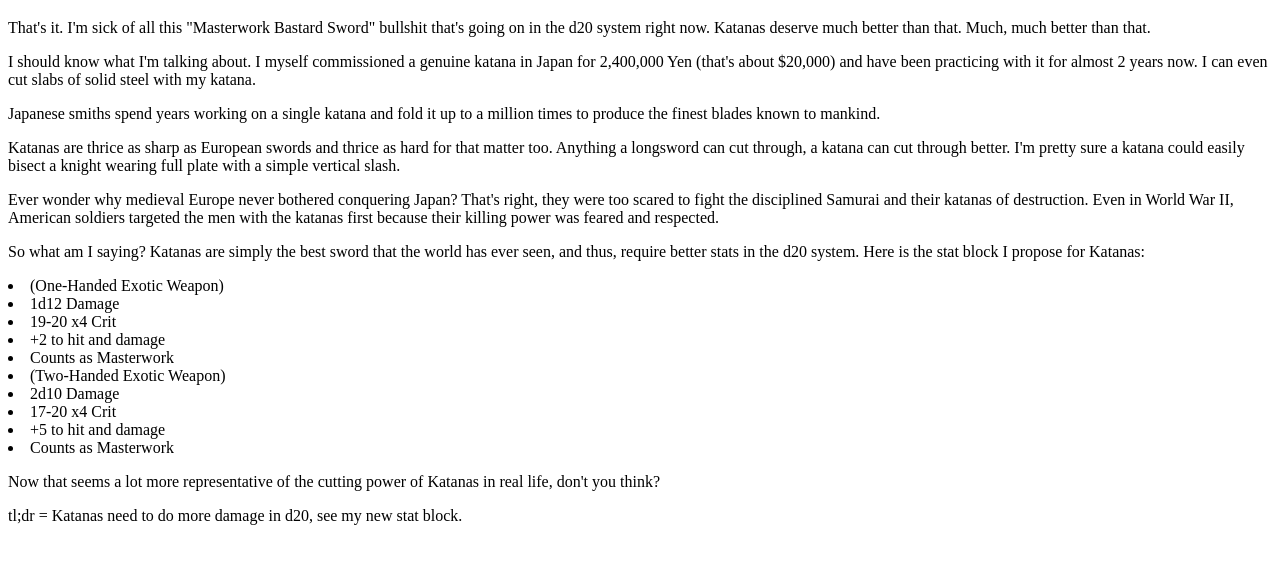
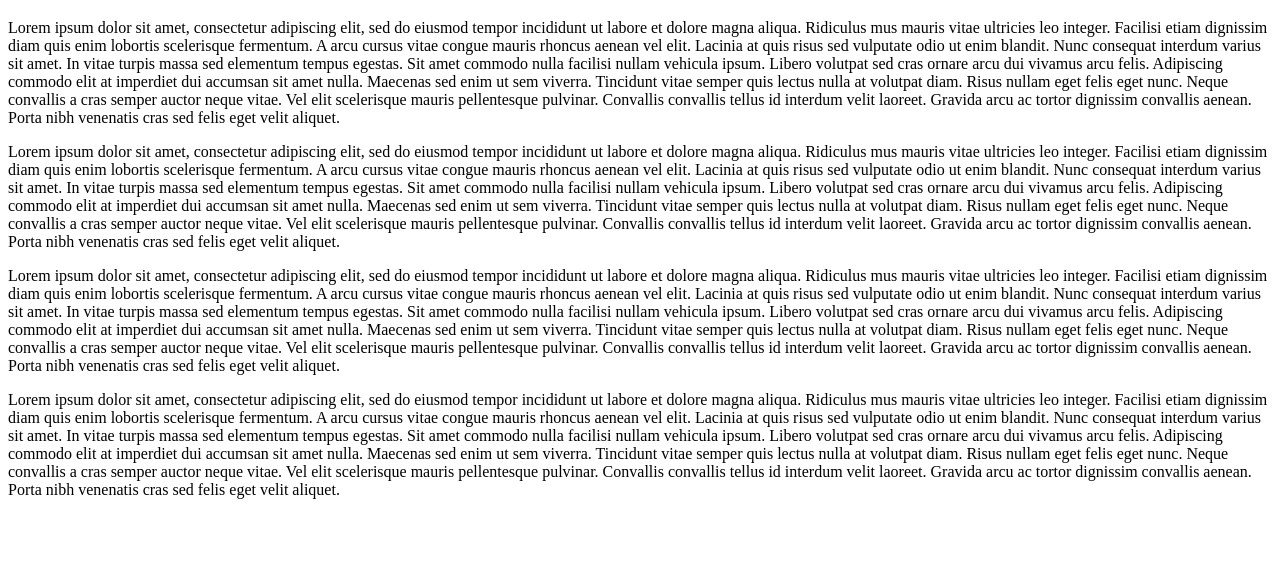
Before and after one commit to samdavy/website-level-0, a plain HTML site: page index.html in a window 1280 px wide. Shown: the part 61-624 px from the top of the page. Drawn offline with Linux system fonts and the light colour scheme.

Commit message:
Lorem ipsum

```diff
--- a/index.html
+++ b/index.html
@@ -6,33 +6,9 @@
   <body>
 
     <h1>LEVEL 0!</h1>
-
-    <p>That's it. I'm sick of all this "Masterwork Bastard Sword" bullshit that's going on in the d20 system right now. Katanas deserve much better than that. Much, much better than that.</p>
-
-    <p>I should know what I'm talking about. I myself commissioned a genuine katana in Japan for 2,400,000 Yen (that's about $20,000) and have been practicing with it for almost 2 years now. I can even cut slabs of solid steel with my katana.</p>
-
-    <p>Japanese smiths spend years working on a single katana and fold it up to a million times to produce the finest blades known to mankind.</p>
-
-    <p>Katanas are thrice as sharp as European swords and thrice as hard for that matter too. Anything a longsword can cut through, a katana can cut through better. I'm pretty sure a katana could easily bisect a knight wearing full plate with a simple vertical slash.</p>
-
-    <p>Ever wonder why medieval Europe never bothered conquering Japan? That's right, they were too scared to fight the disciplined Samurai and their katanas of destruction. Even in World War II, American soldiers targeted the men with the katanas first because their killing power was feared and respected.</p>
-
-    <p>So what am I saying? Katanas are simply the best sword that the world has ever seen, and thus, require better stats in the d20 system. Here is the stat block I propose for Katanas:</p>
-
-    <li>(One-Handed Exotic Weapon)</li>
-    <li>1d12 Damage</li>
-    <li>19-20 x4 Crit</li>
-    <li>+2 to hit and damage</li>
-    <li>Counts as Masterwork</li>
-    <li>(Two-Handed Exotic Weapon)</li>
-    <li>2d10 Damage</li>
-    <li>17-20 x4 Crit</li>
-    <li>+5 to hit and damage</li>
-    <li>Counts as Masterwork</li>
-
-    <p>Now that seems a lot more representative of the cutting power of Katanas in real life, don't you think?</p>
-
-    <p>tl;dr = Katanas need to do more damage in d20, see my new stat block.</p>
-
+    <p>Lorem ipsum dolor sit amet, consectetur adipiscing elit, sed do eiusmod tempor incididunt ut labore et dolore magna aliqua. Ridiculus mus mauris vitae ultricies leo integer. Facilisi etiam dignissim diam quis enim lobortis scelerisque fermentum. A arcu cursus vitae congue mauris rhoncus aenean vel elit. Lacinia at quis risus sed vulputate odio ut enim blandit. Nunc consequat interdum varius sit amet. In vitae turpis massa sed elementum tempus egestas. Sit amet commodo nulla facilisi nullam vehicula ipsum. Libero volutpat sed cras ornare arcu dui vivamus arcu felis. Adipiscing commodo elit at imperdiet dui accumsan sit amet nulla. Maecenas sed enim ut sem viverra. Tincidunt vitae semper quis lectus nulla at volutpat diam. Risus nullam eget felis eget nunc. Neque convallis a cras semper auctor neque vitae. Vel elit scelerisque mauris pellentesque pulvinar. Convallis convallis tellus id interdum velit laoreet. Gravida arcu ac tortor dignissim convallis aenean. Porta nibh venenatis cras sed felis eget velit aliquet.</p>
+    <p>Lorem ipsum dolor sit amet, consectetur adipiscing elit, sed do eiusmod tempor incididunt ut labore et dolore magna aliqua. Ridiculus mus mauris vitae ultricies leo integer. Facilisi etiam dignissim diam quis enim lobortis scelerisque fermentum. A arcu cursus vitae congue mauris rhoncus aenean vel elit. Lacinia at quis risus sed vulputate odio ut enim blandit. Nunc consequat interdum varius sit amet. In vitae turpis massa sed elementum tempus egestas. Sit amet commodo nulla facilisi nullam vehicula ipsum. Libero volutpat sed cras ornare arcu dui vivamus arcu felis. Adipiscing commodo elit at imperdiet dui accumsan sit amet nulla. Maecenas sed enim ut sem viverra. Tincidunt vitae semper quis lectus nulla at volutpat diam. Risus nullam eget felis eget nunc. Neque convallis a cras semper auctor neque vitae. Vel elit scelerisque mauris pellentesque pulvinar. Convallis convallis tellus id interdum velit laoreet. Gravida arcu ac tortor dignissim convallis aenean. Porta nibh venenatis cras sed felis eget velit aliquet.</p>
+    <p>Lorem ipsum dolor sit amet, consectetur adipiscing elit, sed do eiusmod tempor incididunt ut labore et dolore magna aliqua. Ridiculus mus mauris vitae ultricies leo integer. Facilisi etiam dignissim diam quis enim lobortis scelerisque fermentum. A arcu cursus vitae congue mauris rhoncus aenean vel elit. Lacinia at quis risus sed vulputate odio ut enim blandit. Nunc consequat interdum varius sit amet. In vitae turpis massa sed elementum tempus egestas. Sit amet commodo nulla facilisi nullam vehicula ipsum. Libero volutpat sed cras ornare arcu dui vivamus arcu felis. Adipiscing commodo elit at imperdiet dui accumsan sit amet nulla. Maecenas sed enim ut sem viverra. Tincidunt vitae semper quis lectus nulla at volutpat diam. Risus nullam eget felis eget nunc. Neque convallis a cras semper auctor neque vitae. Vel elit scelerisque mauris pellentesque pulvinar. Convallis convallis tellus id interdum velit laoreet. Gravida arcu ac tortor dignissim convallis aenean. Porta nibh venenatis cras sed felis eget velit aliquet.</p>
+    <p>Lorem ipsum dolor sit amet, consectetur adipiscing elit, sed do eiusmod tempor incididunt ut labore et dolore magna aliqua. Ridiculus mus mauris vitae ultricies leo integer. Facilisi etiam dignissim diam quis enim lobortis scelerisque fermentum. A arcu cursus vitae congue mauris rhoncus aenean vel elit. Lacinia at quis risus sed vulputate odio ut enim blandit. Nunc consequat interdum varius sit amet. In vitae turpis massa sed elementum tempus egestas. Sit amet commodo nulla facilisi nullam vehicula ipsum. Libero volutpat sed cras ornare arcu dui vivamus arcu felis. Adipiscing commodo elit at imperdiet dui accumsan sit amet nulla. Maecenas sed enim ut sem viverra. Tincidunt vitae semper quis lectus nulla at volutpat diam. Risus nullam eget felis eget nunc. Neque convallis a cras semper auctor neque vitae. Vel elit scelerisque mauris pellentesque pulvinar. Convallis convallis tellus id interdum velit laoreet. Gravida arcu ac tortor dignissim convallis aenean. Porta nibh venenatis cras sed felis eget velit aliquet.</p>
   </body>
 </html>
```
